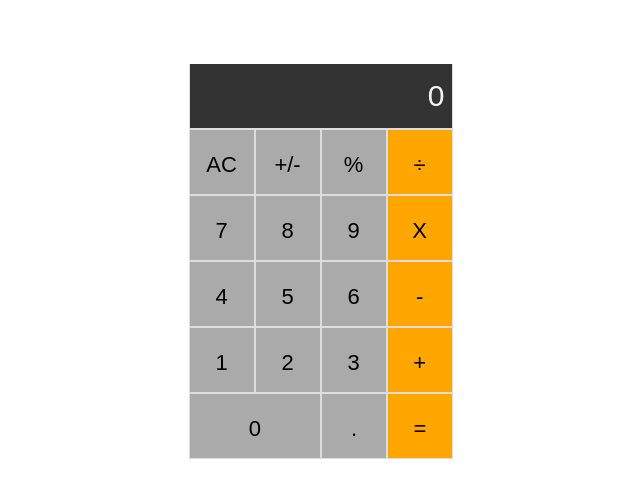
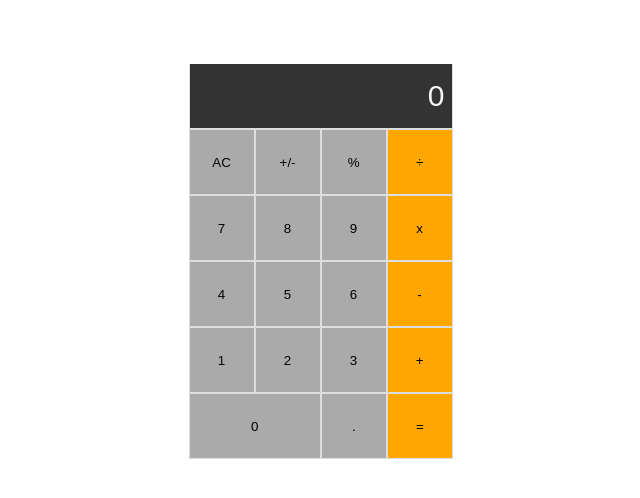
Before and after one commit to JuliCarracedo/math-magicians-2, a React (Create React App) app: page / in a window 1280 px wide. Shown: the top 498 px of the page, without its empty margins (319-959 px from the left). Built offline with nearby package versions, Linux system fonts and the light colour scheme.

Commit message:
Add events and lifecycle

```diff
--- a/src/components/BigGrayBtn.js
+++ b/src/components/BigGrayBtn.js
@@ -4,17 +4,18 @@ import PropTypes from 'prop-types';
 
 class BigGrayBtn extends React.Component {
   render() {
-    const { symbol } = this.props;
+    const { symbol, btnHandler } = this.props;
     return (
-      <div className="big-gray-btn">
+      <button type="button" className="big-gray-btn" onClick={(e) => btnHandler(e, symbol)}>
         <p>{symbol}</p>
-      </div>
+      </button>
     );
   }
 }
 
 BigGrayBtn.propTypes = {
   symbol: PropTypes.string.isRequired,
+  btnHandler: PropTypes.func.isRequired,
 };
 
 export default BigGrayBtn;
--- a/src/components/Calculator.js
+++ b/src/components/Calculator.js
@@ -4,40 +4,55 @@ import GrayBtn from './GrayBtn';
 import OrangeBtn from './OrangeBtn';
 import BigGrayBtn from './BigGrayBtn';
 import Screen from './Screen';
+import calculate from '../logic/calculate';
 
 class Calculator extends React.Component {
+  constructor() {
+    super();
+    this.state = { };
+    this.btnHandler = this.btnHandler.bind(this);
+  }
+
+  btnHandler(e, keyPressed) {
+    e.stopPropagation();
+    const current = this.state;
+    this.setState(calculate(current, keyPressed));
+    console.log(this.state);
+  }
+
   render() {
+    const { total, next } = this.state;
     return (
       <div className="calc-body">
-        <Screen content="0" />
+        <Screen content={next || total} />
         <div className="row">
-          <GrayBtn symbol="AC" />
-          <GrayBtn symbol="+/-" />
-          <GrayBtn symbol="%" />
-          <OrangeBtn symbol="÷" />
+          <GrayBtn symbol="AC" btnHandler={this.btnHandler} />
+          <GrayBtn symbol="+/-" btnHandler={this.btnHandler} />
+          <GrayBtn symbol="%" btnHandler={this.btnHandler} />
+          <OrangeBtn symbol="÷" btnHandler={this.btnHandler} />
         </div>
         <div className="row">
-          <GrayBtn symbol="7" />
-          <GrayBtn symbol="8" />
-          <GrayBtn symbol="9" />
-          <OrangeBtn symbol="X" />
+          <GrayBtn symbol="7" btnHandler={this.btnHandler} />
+          <GrayBtn symbol="8" btnHandler={this.btnHandler} />
+          <GrayBtn symbol="9" btnHandler={this.btnHandler} />
+          <OrangeBtn symbol="x" btnHandler={this.btnHandler} />
         </div>
         <div className="row">
-          <GrayBtn symbol="4" />
-          <GrayBtn symbol="5" />
-          <GrayBtn symbol="6" />
-          <OrangeBtn symbol="-" />
+          <GrayBtn symbol="4" btnHandler={this.btnHandler} />
+          <GrayBtn symbol="5" btnHandler={this.btnHandler} />
+          <GrayBtn symbol="6" btnHandler={this.btnHandler} />
+          <OrangeBtn symbol="-" btnHandler={this.btnHandler} />
         </div>
         <div className="row">
-          <GrayBtn symbol="1" />
-          <GrayBtn symbol="2" />
-          <GrayBtn symbol="3" />
-          <OrangeBtn symbol="+" />
+          <GrayBtn symbol="1" btnHandler={this.btnHandler} />
+          <GrayBtn symbol="2" btnHandler={this.btnHandler} />
+          <GrayBtn symbol="3" btnHandler={this.btnHandler} />
+          <OrangeBtn symbol="+" btnHandler={this.btnHandler} />
         </div>
         <div className="row">
-          <BigGrayBtn symbol="0" />
-          <GrayBtn symbol="." />
-          <OrangeBtn symbol="=" />
+          <BigGrayBtn symbol="0" btnHandler={this.btnHandler} />
+          <GrayBtn symbol="." btnHandler={this.btnHandler} />
+          <OrangeBtn symbol="=" btnHandler={this.btnHandler} />
         </div>
       </div>
     );
--- a/src/components/GrayBtn.js
+++ b/src/components/GrayBtn.js
@@ -4,17 +4,18 @@ import PropTypes from 'prop-types';
 
 class GrayBtn extends React.Component {
   render() {
-    const { symbol } = this.props;
+    const { symbol, btnHandler } = this.props;
     return (
-      <div className="gray-btn">
+      <button type="button" className="gray-btn" onClick={(e) => btnHandler(e, symbol)}>
         <p>{symbol}</p>
-      </div>
+      </button>
     );
   }
 }
 
 GrayBtn.propTypes = {
   symbol: PropTypes.string.isRequired,
+  btnHandler: PropTypes.func.isRequired,
 };
 
 export default GrayBtn;
--- a/src/components/OrangeBtn.js
+++ b/src/components/OrangeBtn.js
@@ -4,17 +4,18 @@ import PropTypes from 'prop-types';
 
 class OrangeBtn extends React.Component {
   render() {
-    const { symbol } = this.props;
+    const { symbol, btnHandler } = this.props;
     return (
-      <div className="orange-btn">
+      <button type="button" className="orange-btn" onClick={(e) => btnHandler(e, symbol)}>
         <p>{symbol}</p>
-      </div>
+      </button>
     );
   }
 }
 
 OrangeBtn.propTypes = {
   symbol: PropTypes.string.isRequired,
+  btnHandler: PropTypes.func.isRequired,
 };
 
 export default OrangeBtn;
--- a/src/components/Screen.js
+++ b/src/components/Screen.js
@@ -7,14 +7,17 @@ class Screen extends React.Component {
     const { content } = this.props;
     return (
       <div className="screen">
-        <p className="output">{content}</p>
+        <p className="output">{content || 0}</p>
       </div>
     );
   }
 }
 
 Screen.propTypes = {
-  content: PropTypes.string.isRequired,
+  content: PropTypes.string,
 };
 
+Screen.defaultProps = {
+  content: '0',
+};
 export default Screen;
--- a/src/index.css
+++ b/src/index.css
@@ -38,6 +38,7 @@ body {
   width: 4rem;
   margin: 1px;
   text-align: center;
+  border-width: 0;
 }
 
 .big-gray-btn {
@@ -46,6 +47,7 @@ body {
   width: 8.15rem;
   margin: 1px;
   text-align: center;
+  border-width: 0;
 }
 
 .orange-btn {
@@ -54,4 +56,5 @@ body {
   width: 4rem;
   margin: 1px;
   text-align: center;
+  border-width: 0;
 }
```
